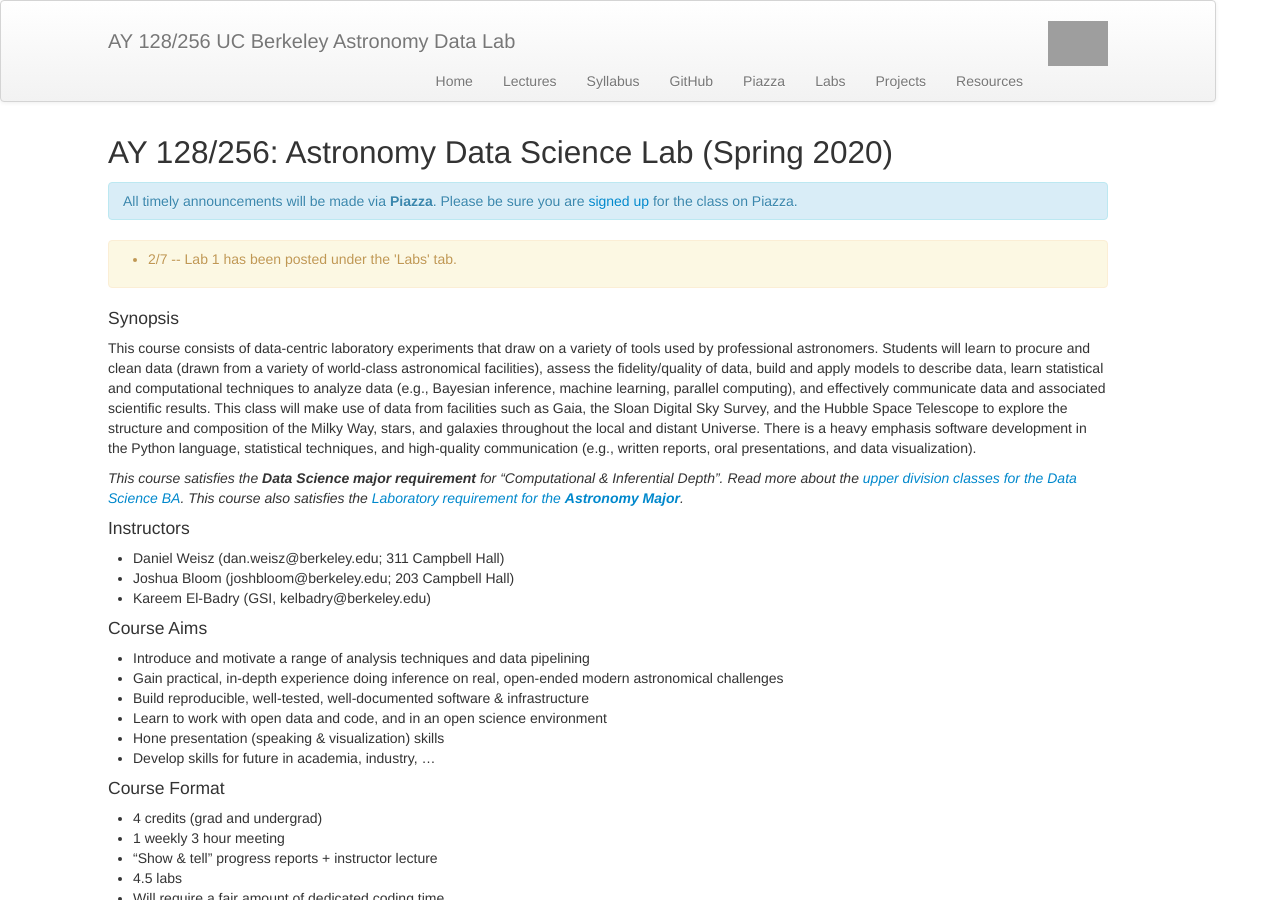
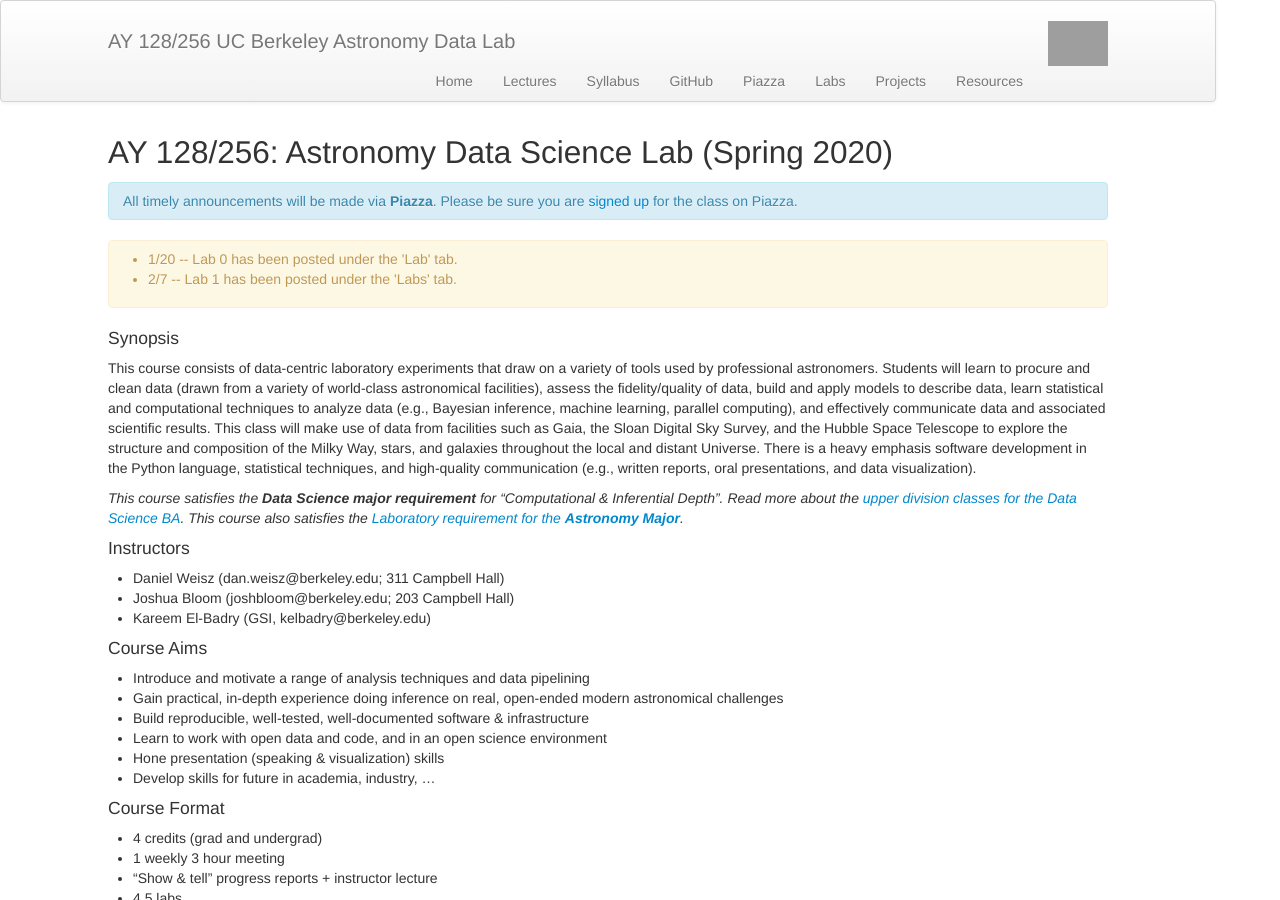
Before and after one commit to ucb-datalab/ucb-datalab.github.io, a Jekyll site: the page built from index.md, in a window 1280 px wide and 900 px high. Built offline with Jekyll 4.4.1, drawn with Linux system fonts in a browser that asks for light colours; grey boxes are pictures that could not be loaded.

Commit message:
labs update

```diff
--- a/index.md
+++ b/index.md
@@ -19,6 +19,7 @@
 
 <div class="alert alert-primary" role="alert">
 <ul>
+<li>1/20 -- Lab 0 has been posted under the 'Lab' tab.</li>
 <li>2/7 -- Lab 1 has been posted under the 'Labs' tab.</li>
 <!-- <li>The first official meeting of the course will be 4-7pm in Campbell 131 on Jan 27. Be prepared to discuss your progress on Lab 0.</li> -->
 </ul>
```
